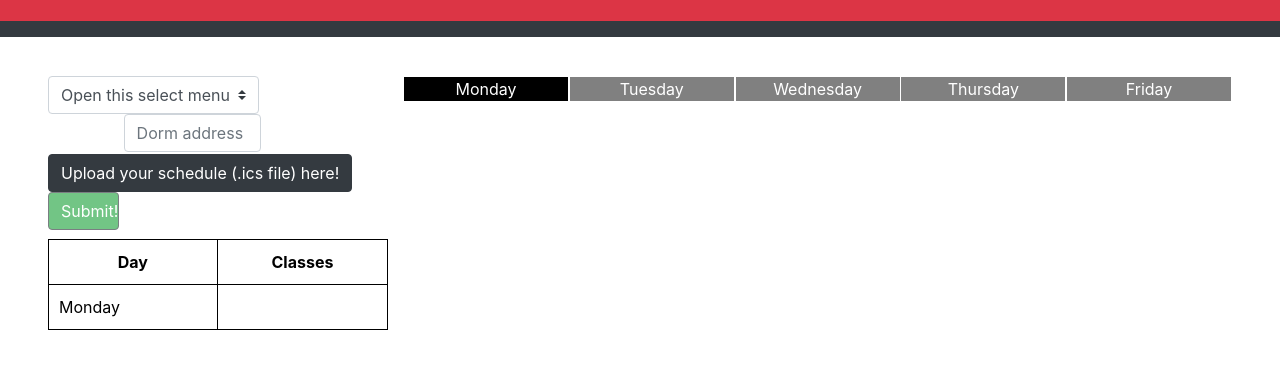
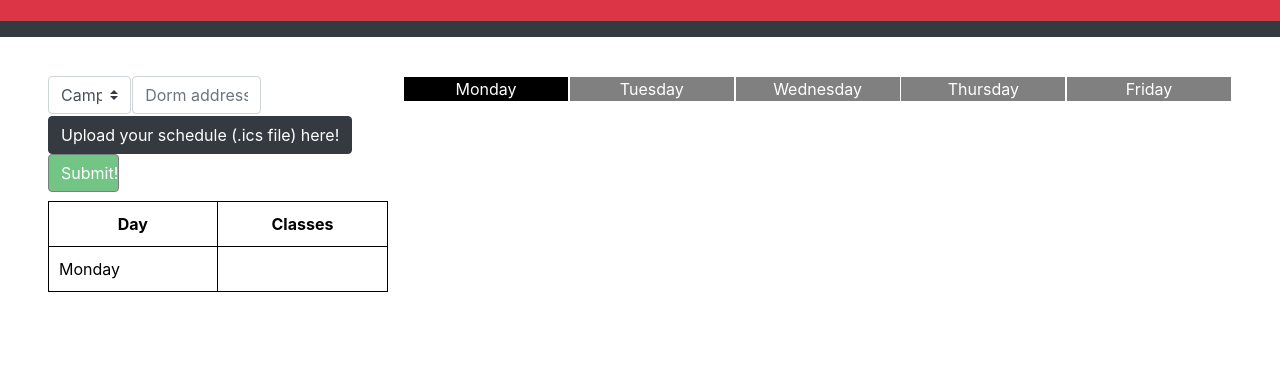
Before and after one commit to JackLowry/classMapper, a website: page index.html in a window 1280 px wide. Shown: the part 82-450 px from the top of the page. Drawn offline with nearby package versions, Linux system fonts and the light colour scheme; some packages are replaced by stand-ins of ours; no server answers.

Commit message:
more styles

```diff
--- a/index.html
+++ b/index.html
@@ -12,8 +12,8 @@
   <link rel="shortcut icon" href="https://www.rutgers.edu/sites/all/themes/uwide/favicon.ico" type="image/vnd.microsoft.icon">
   <script type="text/javascript" src="https://maps.googleapis.com/maps/api/js?key=AIzaSyA9FCsoZWld-8JgJwwz6H4GvM-JtYBDSfY&libraries=places"></script>
 
-  <title>
-    Rutgers ClassMapper
+  <title style="font-weight: bold;">
+    <strong>Rutgers ClassMapper</strong>
   </title>
 
 
@@ -65,10 +65,10 @@
 
     <div id = "textUploadAndDropdown" style="width: 60%; padding-left: 0px">
 
-      <div class="btn-group" style = "float: left;">
+      <div class="btn-group" style = "float: left; width: 39%">
 
         <select id='campusDropdown' class="browser-default custom-select">
-          <option selected>Open this select menu</option>
+          <option selected>Campus</option>
           <option value="BUS">Busch</option>
           <option value="CAC">College Ave</option>
           <option value="LIV">Livingston</option>
@@ -76,7 +76,7 @@
         </select>
       </div>
 
-      <div id = "uploadAddress" style="padding-left: 1px; float: right; width: 65%">
+      <div id = "uploadAddress" style="padding-left: 1px; float: right; width: 61%">
           <center>
             <input type="text" id='addressSearch'class="form-control" placeholder="Dorm address" aria-label="Dorm address" style="float:left; width: 100%; margin-bottom: 2%;">
 
```
